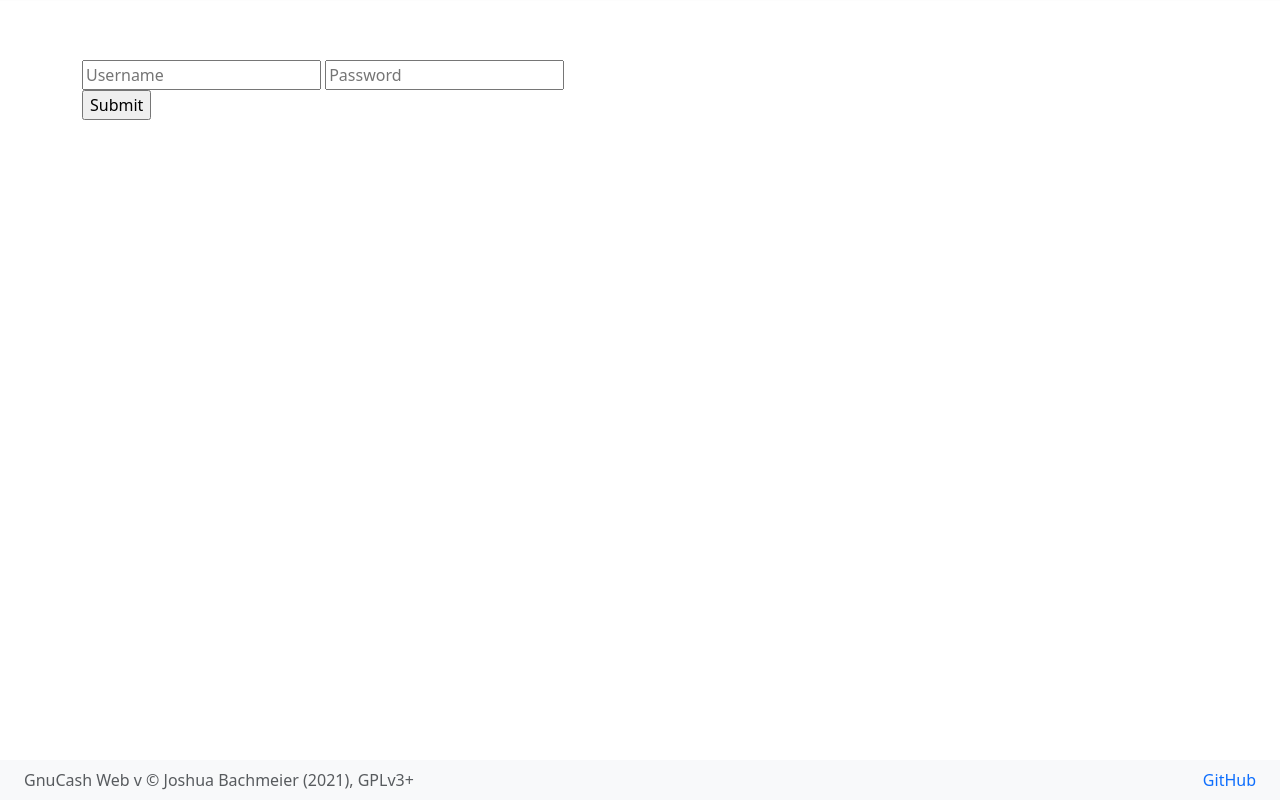
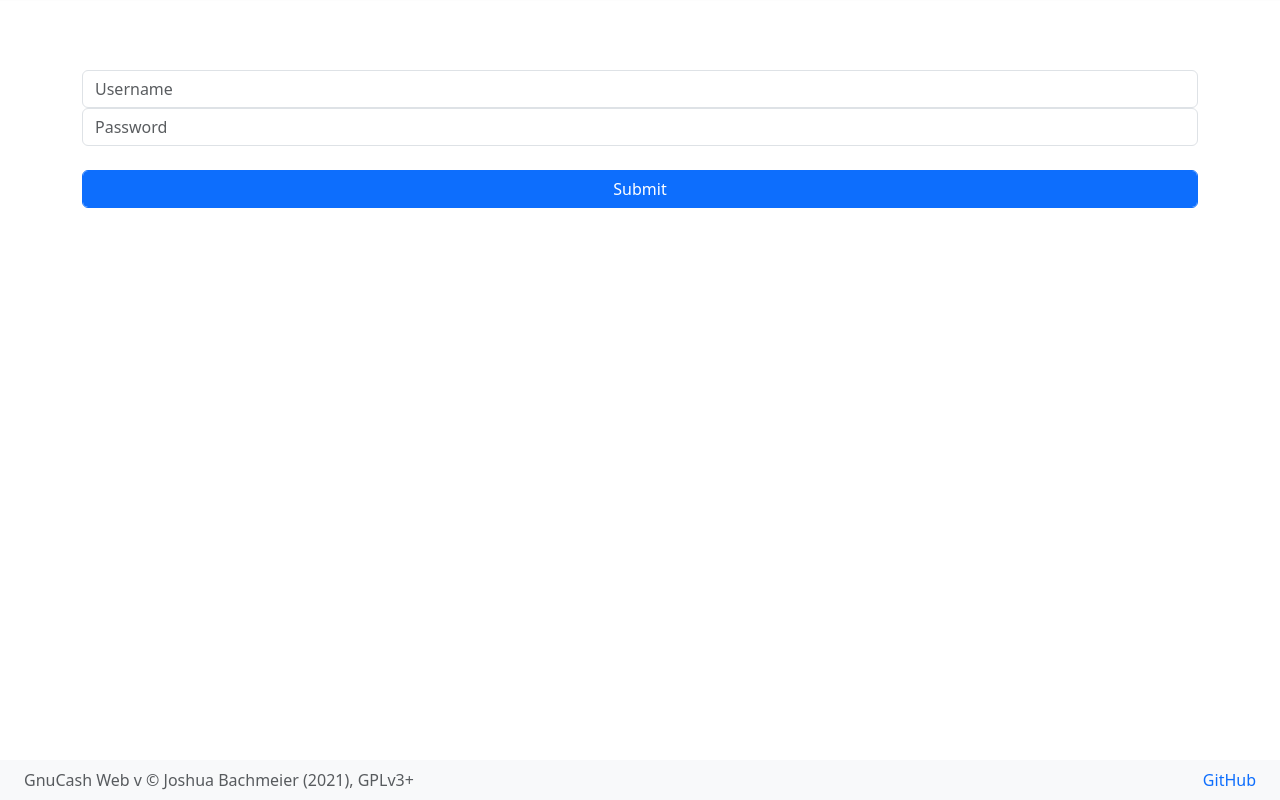
Before and after one commit to joshuabach/gnucash-web, a Flask app: template gnucash_web/templates/login.j2 in a window 1280 px wide. Run offline with Flask 2, Linux system fonts and the light colour scheme; the template is opened without the code that fills it, so the values that code supplies are empty; parts of the project's set-up code (start-up, migrations or seed data) failed here and were passed over; some libraries are stand-ins or nearby versions.

Commit message:
Bootstrap login view

```diff
--- a/gnucash_web/static/gnucash-web.css
+++ b/gnucash_web/static/gnucash-web.css
@@ -1,5 +1,5 @@
 body {
-    padding-top: 60px
+    padding-top: 70px
 }
 .gnc-superaccount[data-bs-toggle].collapsed:before {
     font-weight: 900;
--- a/gnucash_web/templates/login.j2
+++ b/gnucash_web/templates/login.j2
@@ -2,9 +2,9 @@
 {% block title %}Login{% endblock title %}
 {% block content %}
   <form method="POST">
-    <input type="text" id="username" name="username" placeholder="Username">
-    <input type="password" id="password" name="password" placeholder="Password">
+    <input class="form-control" type="text" id="username" name="username" placeholder="Username">
+    <input class="form-control" type="password" id="password" name="password" placeholder="Password">
     <br/>
-    <input type="submit" value="Submit">
+    <input class="form-control btn btn-primary" type="submit" value="Submit">
   </form>
 {% endblock content %}
--- a/gnucash_web/templates/user.j2
+++ b/gnucash_web/templates/user.j2
@@ -2,7 +2,7 @@
 {% block title %}Login{% endblock title %}
 {% block content %}
   {% if is_authenticated %}
-    Logged in as {{ username }}.
+    Logged in as <strong>{{ username }}</strong>.
   {% else %}
     Not logged in.
   {% endif %}
```
